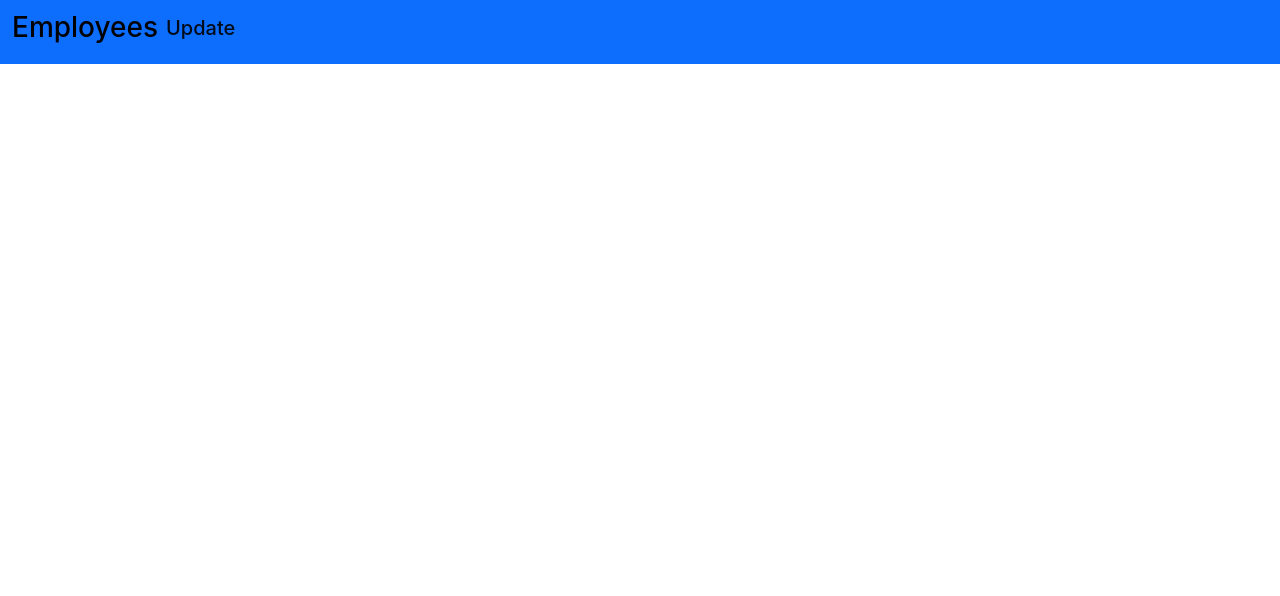
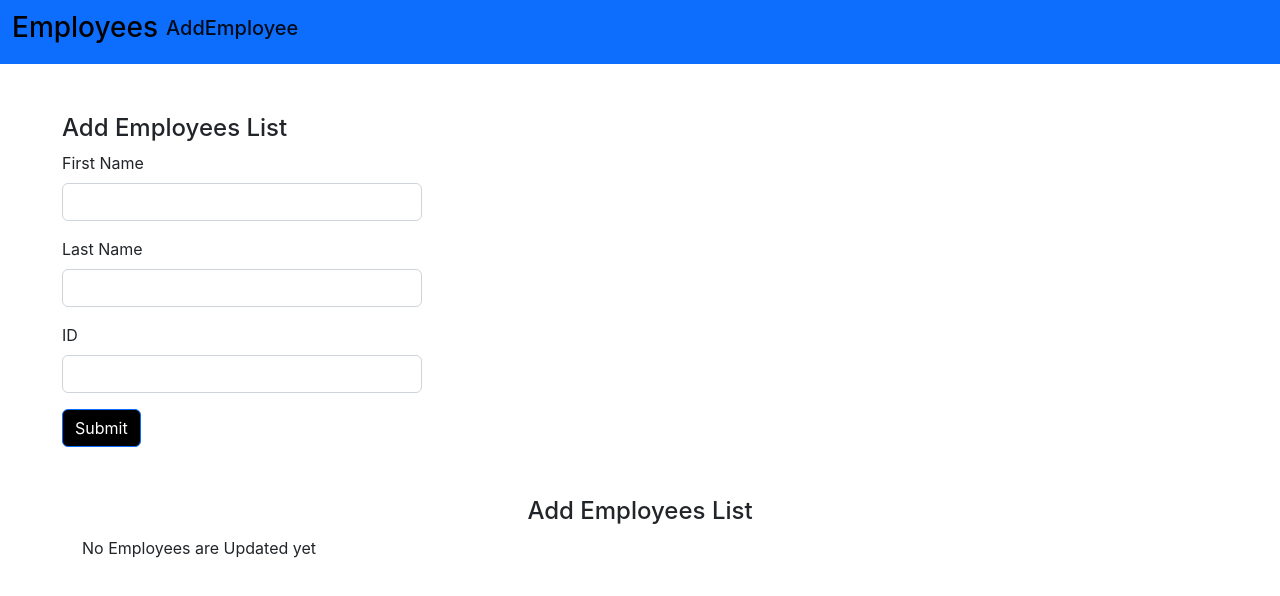
Before and after one commit to hemantsengar1234/employee-data, a React (Create React App) app: page /addemployes in a window 1280 px wide. Before the commit this address had no page. Shown: the top 596 px of the page. Built offline with nearby package versions, Linux system fonts and the light colour scheme.

Commit message:
five commit

```diff
--- a/src/App.js
+++ b/src/App.js
@@ -3,7 +3,7 @@ import {BrowserRouter, Routes,Route } from 'react-router-dom';
 import Employees from './components/Employees';
 
 import Navbar from "./components/Navbar";
-import Update from './components/Update';
+import Update from './components/AddEmployee';
 
 
 
@@ -13,7 +13,7 @@ function App() {
        <Navbar/>
       <Routes>
       <Route path="/" element={<Employees/>}/>
-      <Route path="/update" element={<Update/>}/>
+      <Route path="/addemployes" element={<Update/>}/>
       </Routes>
     </BrowserRouter>
   );
--- a/src/components/Update.js
+++ b/src/components/AddEmployee.js
@@ -1,7 +1,7 @@
 import React, { useState } from "react";
 import { useEffect } from "react";
 
-import "./update.css";
+import "./addemployee.css";
 
 const getDataForm = () => {
   const list = localStorage.getItem("newemployee");
@@ -47,7 +47,7 @@ const Update = () => {
   return (
     <>
       <div className="container update">
-        <h4>Update Employees List</h4>
+        <h4>Add Employees List</h4>
         <form onSubmit={handleAddEmployee}>
           <div className="mb-3">
             <label for="exampleInputEmail1" className="form-label">
@@ -96,7 +96,7 @@ const Update = () => {
 
       <div className="container">
         <div>
-          <h4 className="tittel">Updated Employees List</h4>
+          <h4 className="tittel">Add Employees List</h4>
         </div>
         {employees.length < 1 && <div>No Employees are Updated yet</div> }
         {employees.length > 0 && <div>
--- a/src/components/Employees.js
+++ b/src/components/Employees.js
@@ -20,7 +20,6 @@ const Employees = () => {
        result.json().then((res) =>{
          setData(res)
        })
-      //  console.log("hello")
    })
    },[])
 
--- a/src/components/Navbar.js
+++ b/src/components/Navbar.js
@@ -10,7 +10,7 @@ const Navbar = () => {
                 <div className="collapse navbar-collapse" id="navbarSupportedContent">
                     <ul className="navbar-nav me-auto mb-2 mb-lg-0">
                         <li className="nav-item">
-                        <NavLink className="nav-link active menu " to="/update" > <h5>Update</h5> </NavLink>
+                        <NavLink className="nav-link active menu " to="/addemployes" > <h5>AddEmployee</h5> </NavLink>
                         </li>
                     </ul>
             </div>
```
Also changed, not shown: src/components/addemployee.css (renamed from src/components/update.css).
